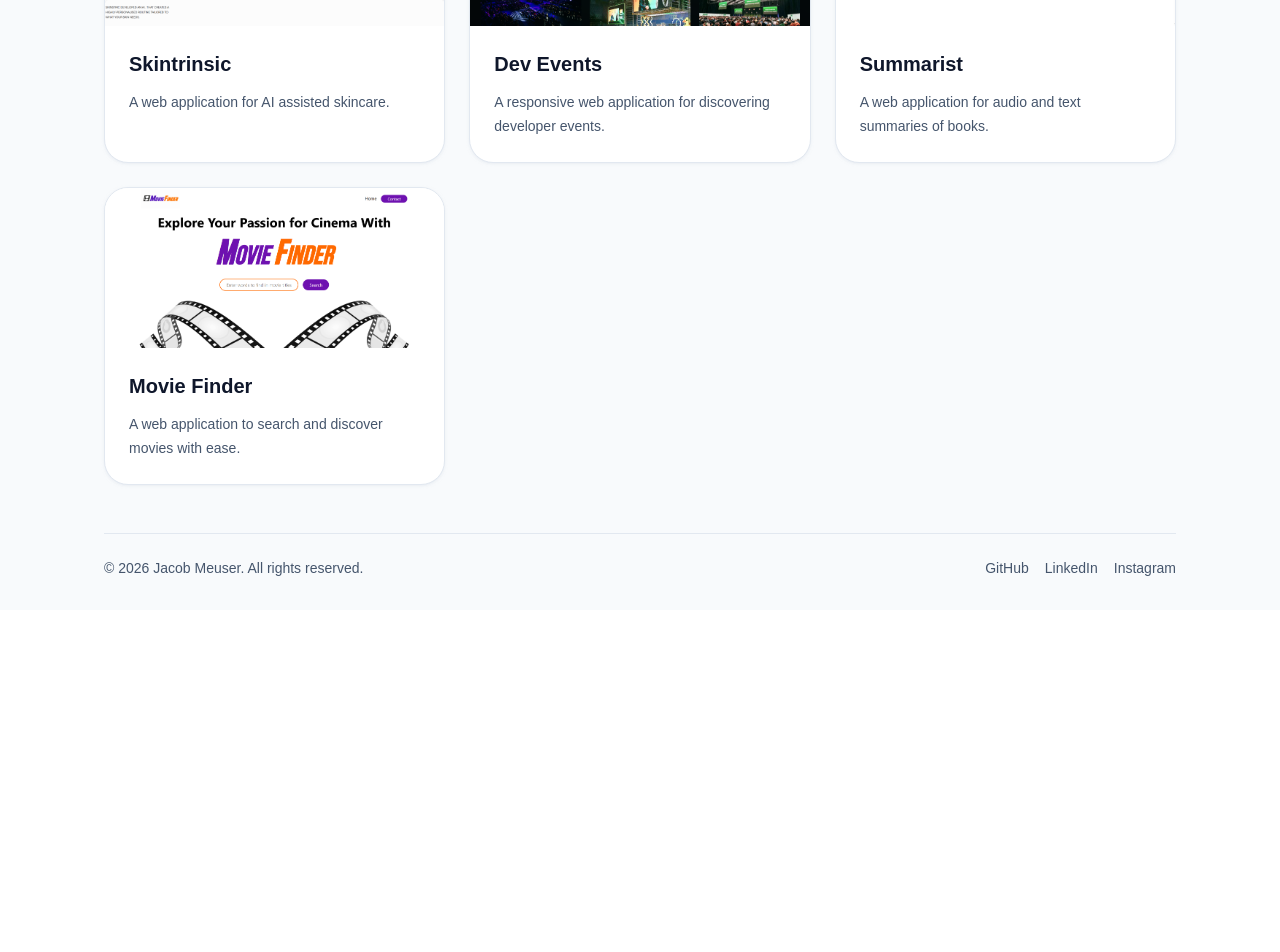
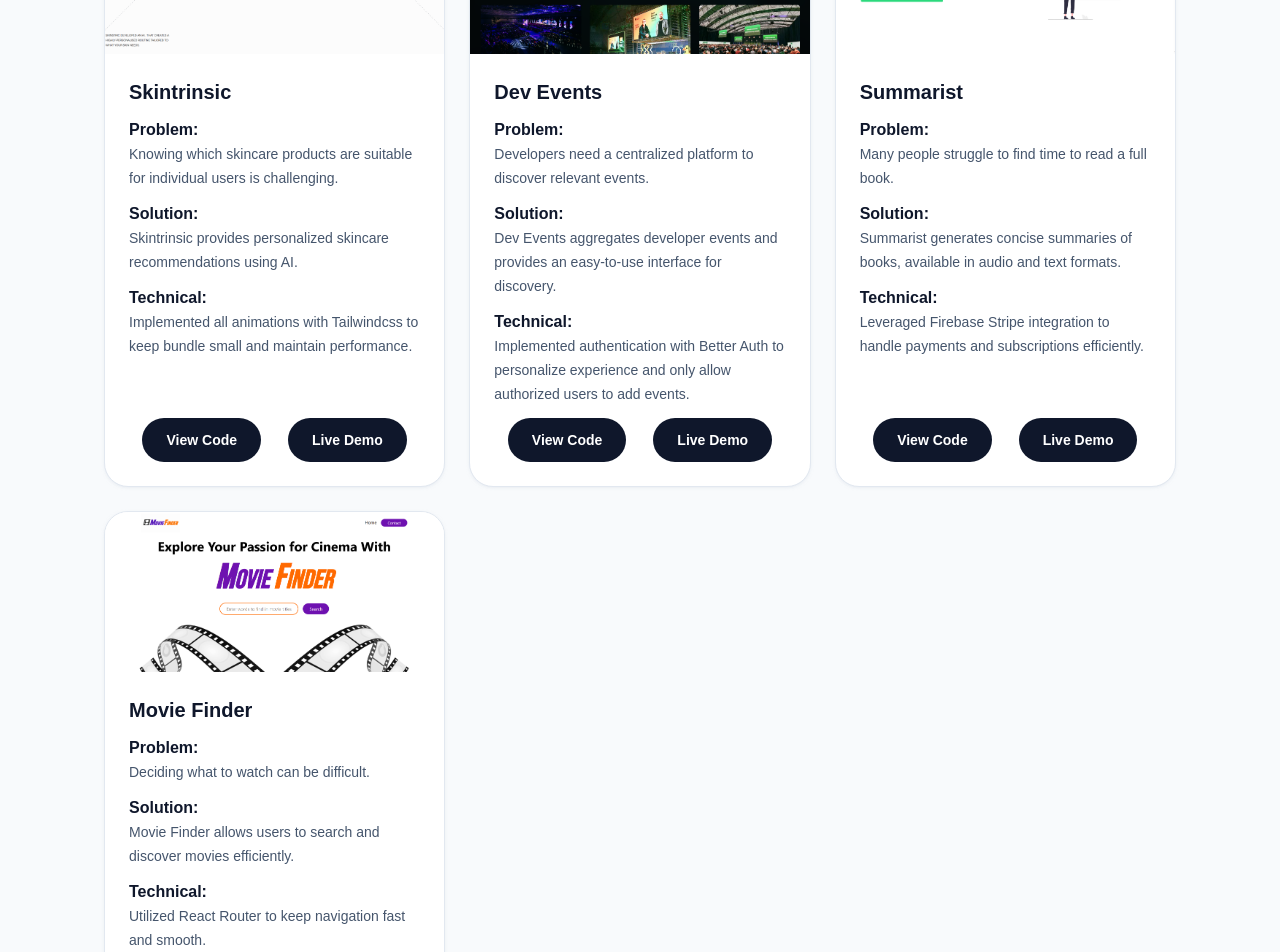
Before and after one commit to jakemsr/nextjs-portfolio, a Next.js app: page / in a window 1280 px wide. Shown: the part 960-1912 px from the top of the page. Before the commit the page ends 1570 px from the top, so only its background shows below. Built offline with nearby package versions, Linux system fonts and the light colour scheme.

Commit message:
feat: Add problem and technical descriptions

```diff
--- a/app/page.tsx
+++ b/app/page.tsx
@@ -29,25 +29,41 @@ const projects = [
     title: "Skintrinsic",
     description: "A web application for AI assisted skincare.",
     image: "/skintrinsic.png",
-    link: "http://skintrinsic.vercel.app/"
+    link: "http://skintrinsic.vercel.app/",
+    code: "https://github.com/jakemsr/skintrinsic",
+    problem: "Knowing which skincare products are suitable for individual users is challenging.",
+    solution: "Skintrinsic provides personalized skincare recommendations using AI.",
+    decision: "Implemented all animations with Tailwindcss to keep bundle small and maintain performance."
   },
   {
     title: "Dev Events",
     description: "A responsive web application for discovering developer events.",
     image: "/dev-events.png",
-    link: "https://dev-event-omega-five.vercel.app/"
+    link: "https://dev-event-omega-five.vercel.app/",
+    code: "https://github.com/jakemsr/DevEvent",
+    problem: "Developers need a centralized platform to discover relevant events.",
+    solution: "Dev Events aggregates developer events and provides an easy-to-use interface for discovery.",
+    decision: "Implemented authentication with Better Auth to personalize experience and only allow authorized users to add events."
   },
   {
     title: "Summarist",
     description: "A web application for audio and text summaries of books.",
     image: "/summarist.png",
-    link: "https://summarist-eight.vercel.app/"
+    link: "https://summarist-eight.vercel.app/",
+    code: "https://github.com/jakemsr/summarist",
+    problem: "Many people struggle to find time to read a full book.",
+    solution: "Summarist generates concise summaries of books, available in audio and text formats.",
+    decision: "Leveraged Firebase Stripe integration to handle payments and subscriptions efficiently."
   },
   {
     title: "Movie Finder",
     description: "A web application to search and discover movies with ease.",
     image: "/movie-finder.png",
-    link: "https://movie-finder-sigma-two.vercel.app/"
+    link: "https://movie-finder-sigma-two.vercel.app/",
+    code: "https://github.com/jakemsr/movie-finder",
+    problem: "Deciding what to watch can be difficult.",
+    solution: "Movie Finder allows users to search and discover movies efficiently.",
+    decision: "Utilized React Router to keep navigation fast and smooth."
   },
 ];
 
@@ -85,13 +101,15 @@ export default async function Home({ searchParams }: HomeProps) {
               <div>
                 <p className="text-sm uppercase tracking-[0.28em] text-slate-500 dark:text-slate-400">About me</p>
                 <h2 className="mt-4 text-3xl font-semibold text-slate-900 dark:text-slate-100">
-                  Full-stack developer with a passion for clean code that creates consistent and usable interfaces.
+                  Frontend software engineer with a passion for clean code that creates consistent and usable interfaces.
                 </h2>
               </div>
               <p className="text-base leading-7 text-slate-600 dark:text-slate-300">
-                I&apos;m a full-stack developer dedicated to creating user-centric digital experiences.
-                With expertise in modern web technologies and a strong focus on accessibility
-                and performance, I build interfaces that are both beautiful and functional.
+                I&apos;m a frontend software engineer dedicated to creating user-centric digital experiences.
+                With expertise in modern web technologies and a strong focus on performance,
+                I build interfaces that are both beautiful and functional.
+                Before web development I was an official OpenBSD committer with 800-plus
+                kernel-level C commits.
               </p>
               <div>
                 <p className="text-sm font-semibold uppercase tracking-[0.28em] text-slate-700 dark:text-slate-200">
@@ -134,8 +152,12 @@ export default async function Home({ searchParams }: HomeProps) {
             </div>
             <div className="grid gap-6 sm:grid-cols-2 xl:grid-cols-3">
               {projects.map((project) => (
-                <article key={project.title} className="overflow-hidden rounded-3xl border border-slate-200 bg-white shadow-sm shadow-slate-200/50 transition hover:-translate-y-1 hover:shadow-lg dark:border-slate-800 dark:bg-slate-900 dark:shadow-none">
-                  <a href={project.link} target="_blank" className="block">
+                <article key={project.title} className="flex flex-col items-stretch overflow-hidden rounded-3xl border border-slate-200 bg-white shadow-sm shadow-slate-200/50 transition hover:-translate-y-1 hover:shadow-lg dark:border-slate-800 dark:bg-slate-900 dark:shadow-none">
+                  <Link
+                    href={project.link}
+                    target="_blank"
+                    rel="noreferrer"
+                  >
                     <Image
                       src={project.image}
                       alt={project.title}
@@ -143,11 +165,57 @@ export default async function Home({ searchParams }: HomeProps) {
                       height={160}
                       className="h-40 w-full object-cover"
                     />
-                    <div className="space-y-3 p-6">
-                      <h3 className="text-xl font-semibold text-slate-900 dark:text-slate-100">{project.title}</h3>
-                      <p className="text-sm leading-6 text-slate-600 dark:text-slate-300">{project.description}</p>
+                  </Link>
+                  <div className="flex flex-col gap-3 grow p-6">
+                    <div>
+                      <h3 className="text-xl font-semibold text-slate-900 dark:text-slate-100">
+                        {project.title}
+                      </h3>
                     </div>
-                  </a>
+                    <div>
+                      <b>Problem:</b>
+                      <br />
+                      <span className="text-sm leading-6 text-slate-600 dark:text-slate-300">
+                        {project.problem}
+                      </span>
+                    </div>
+                    <div>
+                      <b>Solution:</b>
+                      <br />
+                      <span className="text-sm leading-6 text-slate-600 dark:text-slate-300">
+                        {project.solution}
+                      </span>
+                    </div>
+                    <div>
+                      <b>Technical:</b>
+                      <br />
+                      <span className="text-sm leading-6 text-slate-600 dark:text-slate-300">
+                        {project.decision}
+                      </span>
+                    </div>
+                    <div className="flex justify-around mt-auto">
+                      <div>
+                        <Link
+                          href={project.code}
+                          target="_blank"
+                          rel="noreferrer"
+                          className="inline-flex rounded-full bg-slate-900 px-6 py-3 text-sm font-semibold text-white dark:bg-slate-700 transition duration-200 ease-out hover:bg-slate-700 hover:shadow-lg hover:scale-105"
+                        >
+                          View Code
+                        </Link>
+                      </div>
+                      <div>
+                        <Link
+                          href={project.link}
+                          target="_blank"
+                          rel="noreferrer"
+                          className="inline-flex rounded-full bg-slate-900 px-6 py-3 text-sm font-semibold text-white dark:bg-slate-700 transition duration-200 ease-out hover:bg-slate-700 hover:shadow-lg hover:scale-105"
+                        >
+                          Live Demo
+                        </Link>
+                      </div>
+                    </div>
+                  </div>
                 </article>
               ))}
             </div>
@@ -166,6 +234,6 @@ export default async function Home({ searchParams }: HomeProps) {
         </footer>
 
       </div>
-    </div>
+    </div >
   );
 }
```
Also changed, not shown: 1 other file (tests, documents, lock files or other folders).
